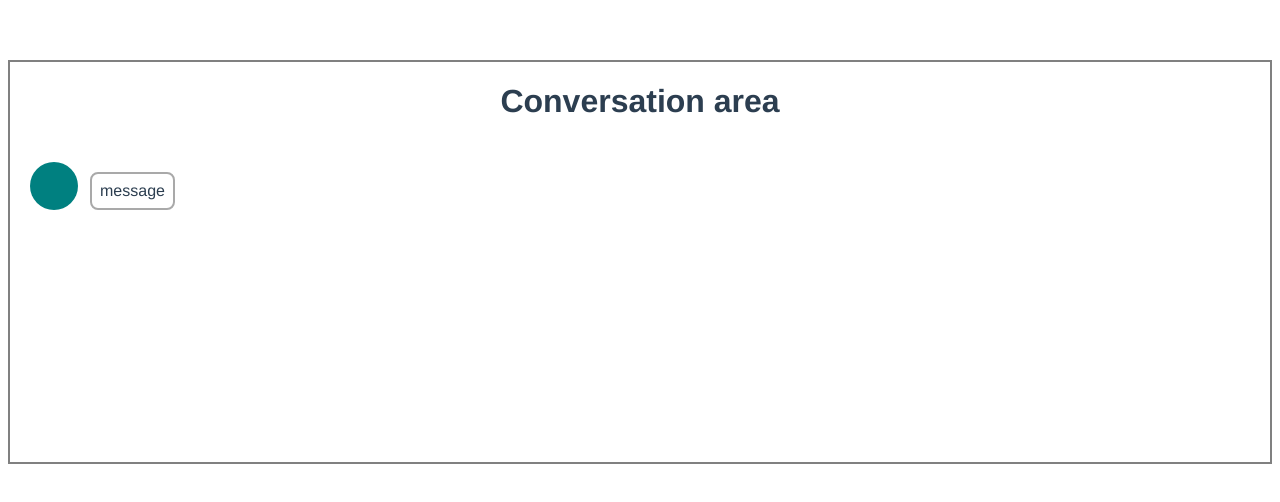
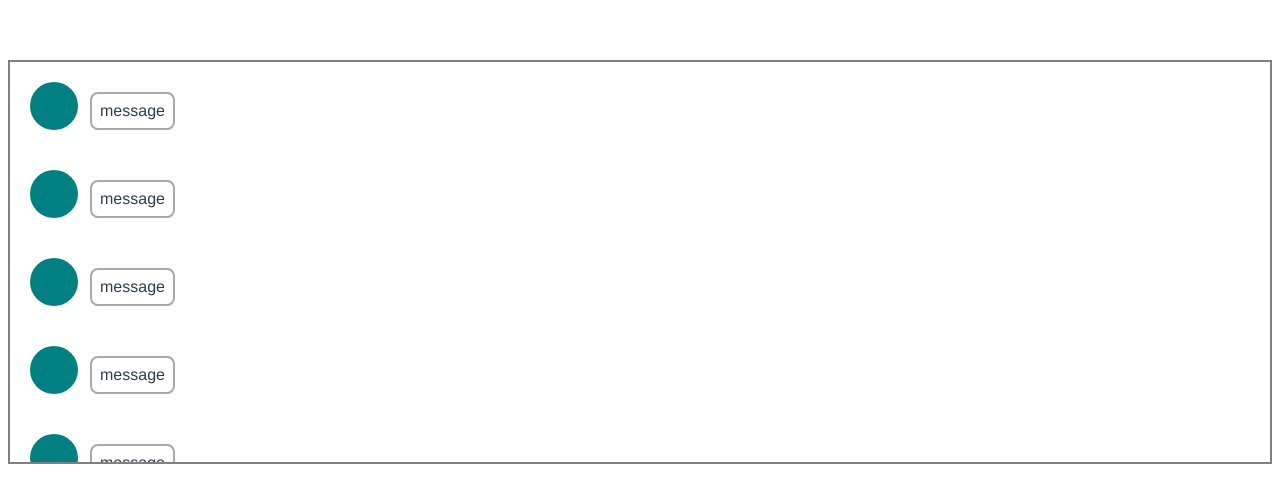
Before and after one commit to JustynaWiniarska/vue-chat, a Vue app: page / in a window 1280 px wide. Shown: the top 502 px of the page. Built offline with nearby package versions, Linux system fonts and the light colour scheme; data requests are answered from the project's data file.

Commit message:
Fetches messages

```diff
--- a/package.json
+++ b/package.json
@@ -6,7 +6,7 @@
     "serve": "vue-cli-service serve",
     "build": "vue-cli-service build",
     "lint": "vue-cli-service lint",
-    "server": "json-server --watch db.json --delay=3000 --port 3001"
+    "server": "json-server --watch db.json --port 3001"
   },
   "dependencies": {
     "core-js": "^3.8.3",
--- a/src/App.vue
+++ b/src/App.vue
@@ -1,6 +1,7 @@
 <template>
   <div>
-    <ConversationArea />
+    <ConversationArea
+    />
   </div>
 </template>
 
@@ -11,16 +12,8 @@ export default {
   name: 'App',
   components: {
     ConversationArea
-  },
-  mounted() {
-    this.fetchData()
-  },
-  methods: {
-    async fetchData() {
-      const response = await fetch('http://localhost:3001/messages')
-      console.log(response.json())
-    }
   }
+
 }
 </script>
 
--- a/src/components/ConversationArea.vue
+++ b/src/components/ConversationArea.vue
@@ -5,15 +5,43 @@ export default {
   name: 'App',
   components: {
     MessageBox
+  },
+  data: () => {
+    return {
+      messages: []
+    }
+  },
+  created() {
+    this.fetchMessages()
+  },
+  methods: {
+    async fetchMessages() {
+      try {
+        const response = await fetch('http://localhost:3001/messages')
+        this.messages = await response.json()
+
+        if (!response.ok) {
+          throw new Error('Failed to fetch messages')
+        }
+      }
+      catch (e) {
+        console.error('Error fetching messages: ', e)
+      }
+    }
   }
 }
 </script>
 
 <template>
   <div class="conversation-container">
-    <h1>Conversation area</h1>
-
-    <MessageBox />
+    <div v-if="messages && messages.length">
+      <div
+        v-for="(message, index) in messages"
+        :key="index"
+      >
+      <MessageBox :message-data="message" />
+    </div>
+    </div>
 
   </div>
 </template>
@@ -21,6 +49,7 @@ export default {
 <style lang="css" scoped>
 .conversation-container {
   border: 2px solid gray;
-  height: 400px
+  height: 400px;
+  overflow-y: scroll;
 }
 </style>
--- a/src/components/MessageBox.vue
+++ b/src/components/MessageBox.vue
@@ -1,6 +1,15 @@
 <script>
 export default {
   name: 'MessageBox',
+  props: {
+    messagesData: {
+      type: Object,
+      required: true
+    }
+  },
+  mounted() {
+    console.log('CHILD', this.messagesData)
+  }
 }
 </script>
 
```
